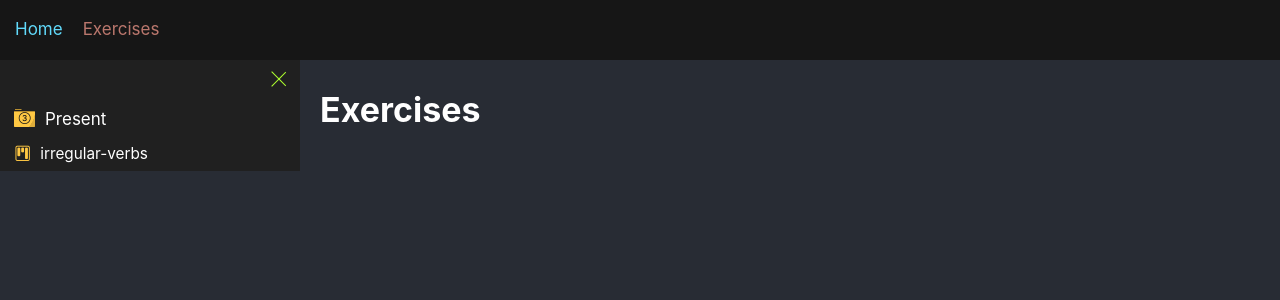
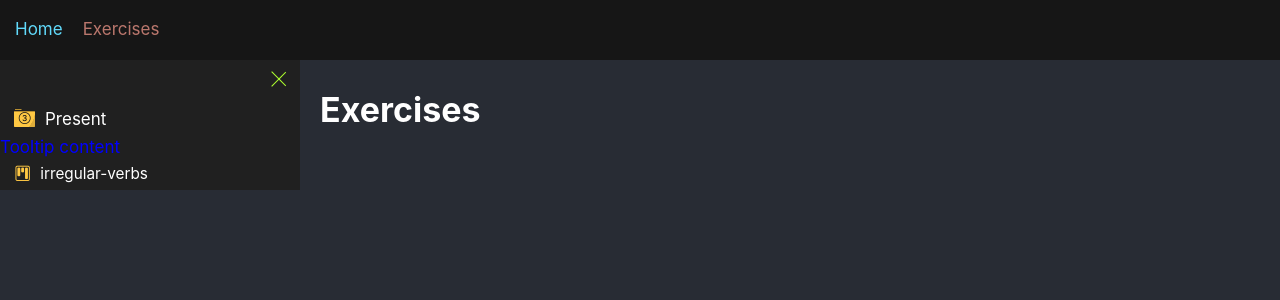
Before and after one commit to Yaroslav-Bondar/English-trainer, a React (Create React App) app: page /exercises in a window 1280 px wide. Shown: the top 300 px of the page. Built offline with nearby package versions, Linux system fonts and the light colour scheme.

Commit message:
UI tooltip component

```diff
--- a/src/components/Sidebar/Sidebar.jsx
+++ b/src/components/Sidebar/Sidebar.jsx
@@ -16,6 +16,7 @@ import items from '../../data/sidebar/exerciseSidebar.json';
 import styles from './Sidebar.module.scss';
 
 const Sidebar = () => {
+    // rolled up or open sidebar
     const [min, setMin] = useState(false);
     const toggleMin = () => setMin(!min);
     return (
@@ -29,6 +30,7 @@ const Sidebar = () => {
                 </div>
                 <div className={styles.sidebar__menu}>
                     {items.map((item, index) => <SidebarItem
+                        data-name='SidebarItem'
                         key={index}
                         item={item}
                         min={min}
@@ -36,8 +38,6 @@ const Sidebar = () => {
                     />)}
                 </div>
             </div>
-        {/* </div> */}
-            {/* </div>  */}
         </aside>
     );
 }
--- a/src/components/Sidebar/SidebarItem/SidebarItem.jsx
+++ b/src/components/Sidebar/SidebarItem/SidebarItem.jsx
@@ -1,10 +1,11 @@
 import {useState} from 'react';
 import {NavLink} from 'react-router-dom';
 import PropTypes from 'prop-types';
+import Tooltip from '../../UI/UITooltip';
 import classNames from 'classnames/bind';
 import styles from './SidebarItem.module.scss';
 
-const SidebarItem = ({item, min, toggleMin}) => {
+const SidebarItem = ({item, min, toggleMin, ...rest}) => {
     // show/hide submenu
     const [open, setOpen] = useState(false);
     // open submenu and minified sidebar
@@ -23,7 +24,6 @@ const SidebarItem = ({item, min, toggleMin}) => {
         const titleItemClass = st({
             'sidebar__title-item': true,
             'sidebar__title-item_active': !min,
-
         });
         const contentClass = st({
             'sidebar__content': true,
@@ -71,6 +71,7 @@ const SidebarItem = ({item, min, toggleMin}) => {
             'sidebar__plain-title_active': !min,
         });
         return (
+            <Tooltip style={{color: 'blue'}}>
                 <NavLink to={item.path || '#'} className={st(itemClass)}>
                     {item.icon &&
                         <div className={plainIconClass}></div>
@@ -79,6 +80,7 @@ const SidebarItem = ({item, min, toggleMin}) => {
                         {item.title}
                     </div>
                 </NavLink>
+            </Tooltip>
         )
     }
 }
--- /dev/null
+++ b/src/components/UI/UITooltip/UITooltip.jsx
@@ -0,0 +1,52 @@
+import React, {Component} from 'react';
+import PropTypes from 'prop-types';
+import classNames from 'classnames';
+import './UITooltip.module.scss';
+
+class Tooltip extends Component {
+    static propTypes = {
+        children: PropTypes.node.isRequired,
+        content: PropTypes.string,
+        position: PropTypes.oneOf(['top', 'right', 'bottom', 'left']),
+        style: PropTypes.objectOf(PropTypes.string),
+    }
+    static defaultProps = {
+        content: 'Tooltip content',
+        style: {},
+        position: 'top',
+    }
+    state = {
+        visible: false,
+    }
+    show = () => {
+        this.setVisibility(true);
+    }
+    hide = () => {
+        this.setVisibility(false);
+    }
+    setVisibility = visible => {
+        this.setState({visible});
+    }
+    render() {
+        const visible = this.state;
+        const {children, content, style, position} = this.props;
+        const classes = classNames(
+            'tooltip',
+            position,
+        );
+        return (
+            <span className='tolltipWrapper'>
+                {visible && <span style={style} className={classes}>{content}</span>}
+                <span
+                    className='targetElement'
+                    onMouseEnter={this.show}
+                    onMouseLeave={this.hide}
+                >
+                    {children}
+                </span>
+            </span>
+        );
+    }
+}
+
+export default Tooltip;
--- /dev/null
+++ b/src/components/UI/UITooltip/index.js
@@ -0,0 +1 @@
+export {default} from './UITooltip';
```
Also changed, not shown: src/components/UI/UITooltip/UITooltip.module.scss (added). Lines whose indentation alone changed are shown as unchanged.
